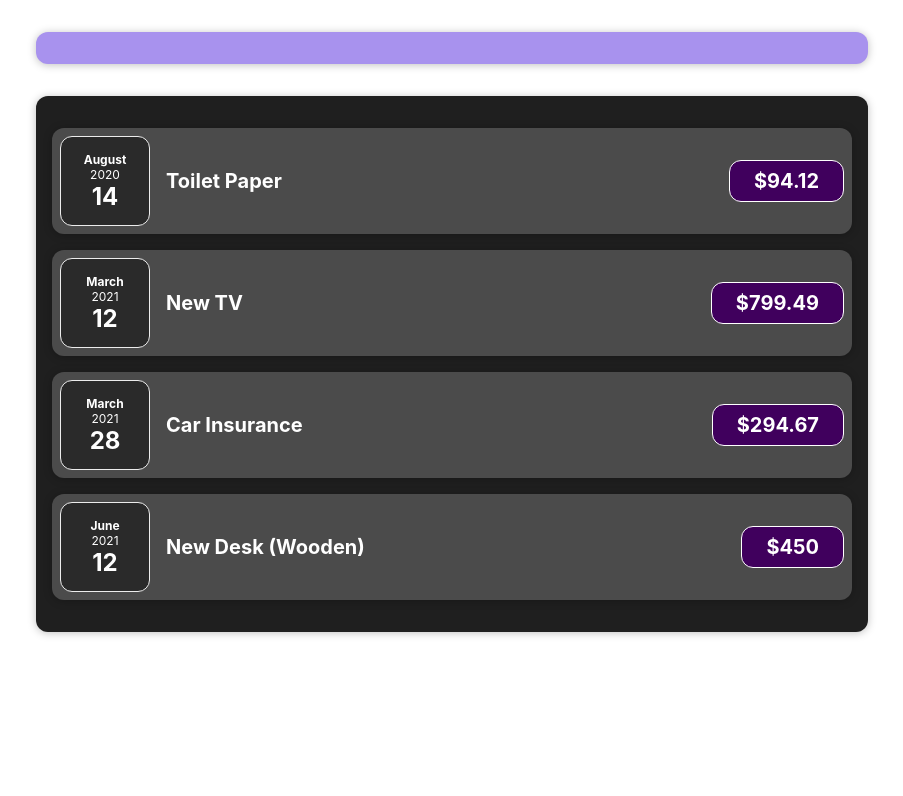
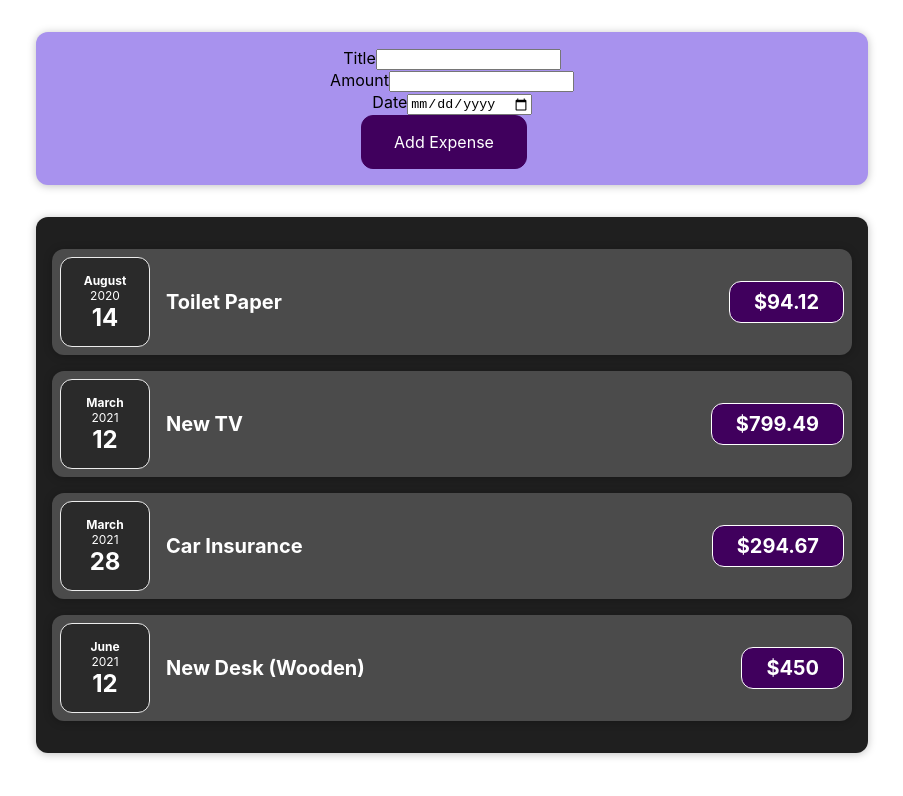
Before and after one commit to commit-kyle/expense-tracker, a React (Create React App) app in the folder expense-tracker/: page / in a window 1280 px wide. Shown: the top 796 px of the page, without its empty margins (188-1091 px from the left). Built offline with nearby package versions, Linux system fonts and the light colour scheme.

Commit message:
imported ExpenseForm component

```diff
--- a/expense-tracker/src/components/NewExpense/NewExpense.js
+++ b/expense-tracker/src/components/NewExpense/NewExpense.js
@@ -1,11 +1,12 @@
 import React from 'react';
 
+import ExpenseForm from './ExpenseForm/ExpenseForm';
 import './NewExpense.css';
 
 const NewExpense = () => {
   return (
     <div className='new-expense'>
-
+      <ExpenseForm/>
     </div>
   )
 }
```
